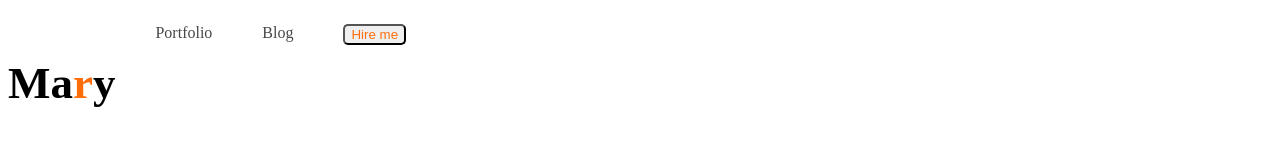
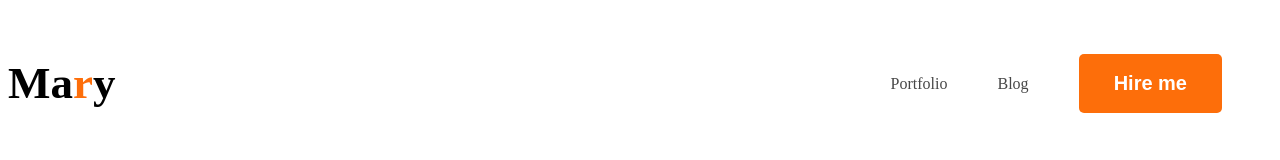
Before and after one commit to shovon13608/webdeveloper-portfolioall, a plain HTML site: page index.html in a window 1280 px wide. Drawn offline with Linux system fonts and the light colour scheme.

Commit message:
added code

```diff
--- a/styles/portfolio.css
+++ b/styles/portfolio.css
@@ -10,9 +10,12 @@ body{
 }
 nav{
     display: flex;
+    align-items: center;
+    justify-content: space-between;
 }
 nav >ul{
     display: flex;
+    align-items: center;
 }
 nav li{
     list-style: none;
@@ -24,7 +27,12 @@ nav a{
 }
 .btn-primary{
     border-radius: 5px;
-    color: #FD6E0A;
+    background-color: #FD6E0A;
+    color: white;
+    border: 0px;
+    font-size: 20px;
+    font-weight: 700;
+    padding: 18px 35px;
 
 }
 .nav-tittle{
```
